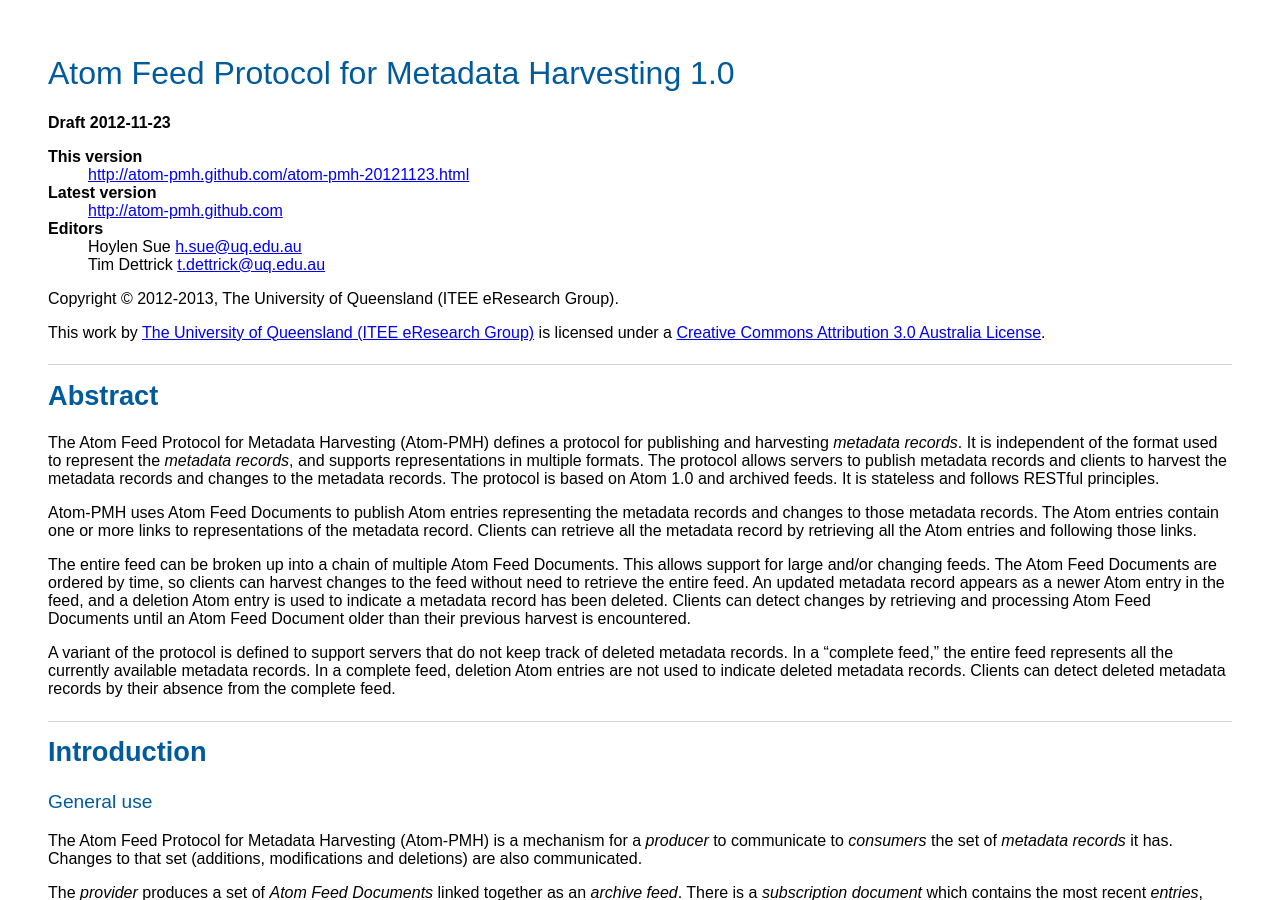
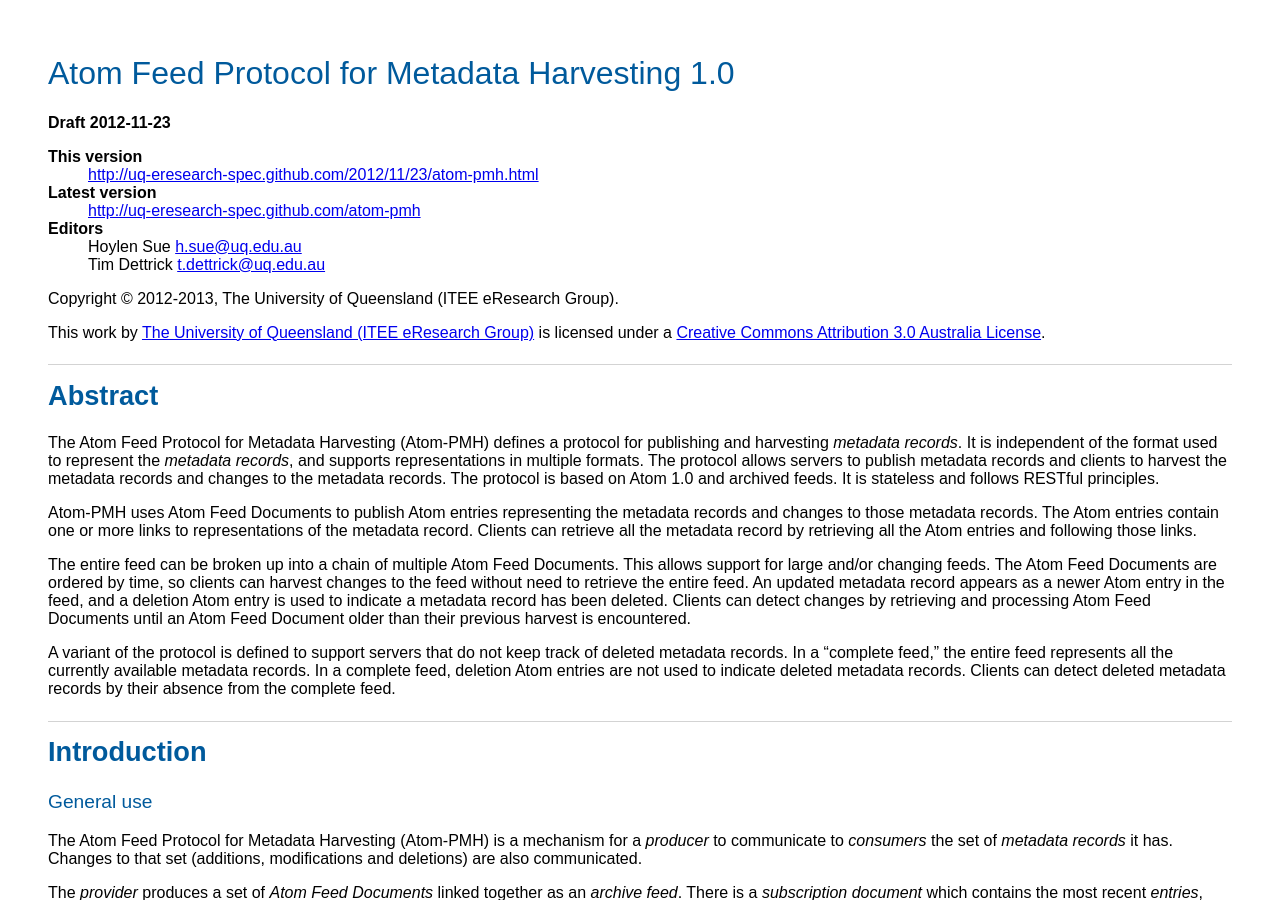
Before and after one commit to uq-eresearch-spec/atom-pmh, a Jekyll site: the page built from index.html, in a window 1280 px wide and 900 px high. Built offline with Jekyll 4.4.1, drawn with Linux system fonts in a browser that asks for light colours.

Commit message:
Fixing version links.

```diff
--- a/_layouts/default.html
+++ b/_layouts/default.html
@@ -3,12 +3,11 @@
 <html xmlns="http://www.w3.org/1999/xhtml">
 
   <head>
-    <title>{{ site.title }}</title>
+    <title>{{ page.title }}</title>
     <meta http-equiv="content-type" content="text/html;charset=utf-8" />
 
-    <link rel="stylesheet" type="text/css" href="/css/spec.css" />
-    <link rel="alternate" type="application/atom+xml"
-          href="{{ site.baseurl }}/atom.xml"/>
+    <link rel="stylesheet" type="text/css" href="css/spec.css" />
+    <link rel="alternate" type="application/atom+xml" href="atom.xml"/>
   </head>
 
   <body>
--- a/_posts/2012-11-23-atom-pmh.md
+++ b/_posts/2012-11-23-atom-pmh.md
@@ -4,10 +4,10 @@
 **Draft 2012-11-23**
 
 This version
-: <{{site.url}}{{page.url}}>
+: <http://uq-eresearch-spec.github.com/2012/11/23/atom-pmh.html>
 
 Latest version
-: <{{site.url}}>
+: <http://uq-eresearch-spec.github.com/atom-pmh>
 
 {% if page.previous.url %}
 Previous version
```
Also changed, not shown: README.md.
